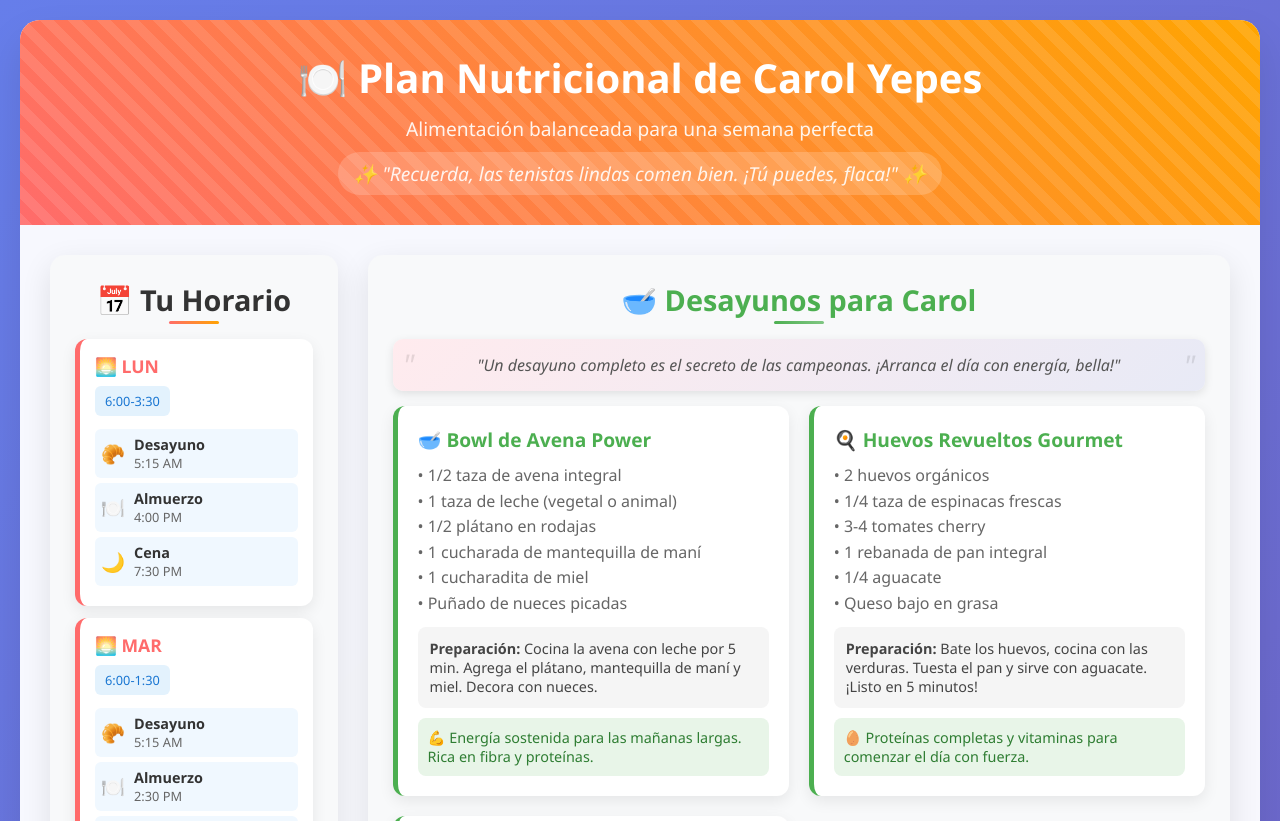
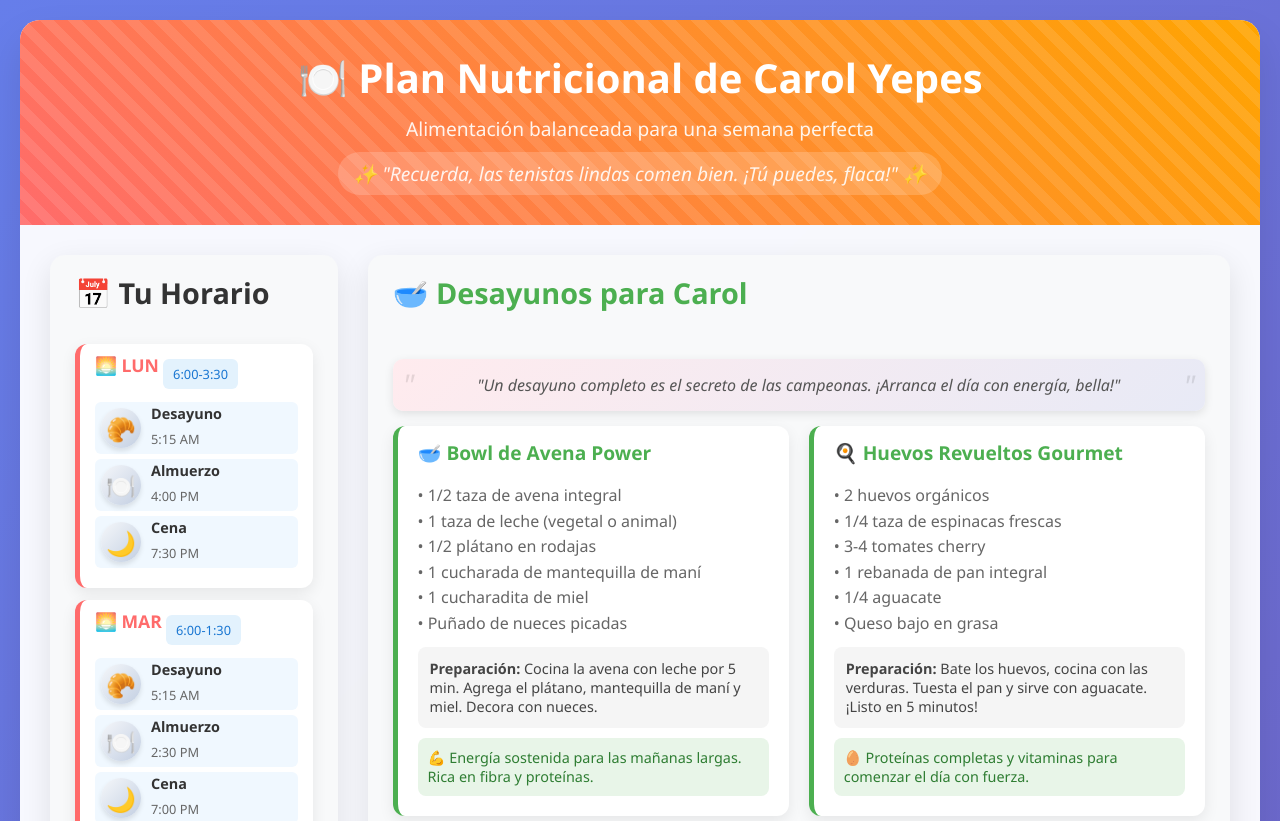
Before and after one commit to faruk501/flaca, a plain HTML site: page index.html in a window 1280 px wide. Shown: the top 821 px of the page. Drawn offline with Linux system fonts and the light colour scheme.

Commit message:
Update index.html

```diff
--- a/index.html
+++ b/index.html
@@ -64,6 +64,21 @@
             margin-bottom: 10px;
             position: relative;
             z-index: 1;
+            animation: popIn 1s ease-out forwards, float 5s ease-in-out 1s infinite;
+        }
+
+        @keyframes popIn {
+            0% {
+                transform: scale(0.8);
+                opacity: 0;
+            }
+            60% {
+                transform: scale(1.1);
+            }
+            100% {
+                transform: scale(1);
+                opacity: 1;
+            }
         }
 
         .header p {
@@ -125,18 +140,57 @@
             margin-bottom: 20px;
             text-align: center;
             position: relative;
+            overflow: hidden;
+            animation: slideIn 1s ease-out forwards;
+            transform-origin: left center;
         }
 
-        .section-title::after {
-            content: '';
-            position: absolute;
-            bottom: -5px;
-            left: 50%;
-            transform: translateX(-50%);
-            width: 50px;
-            height: 3px;
-            background: linear-gradient(45deg, #ff6b6b, #ffa500);
-            border-radius: 2px;
+        .section-title:hover {
+            animation: headShake 1.5s ease-in-out;
+        }
+
+        @keyframes slideIn {
+            0% {
+                transform: translateX(-20px);
+                opacity: 0;
+            }
+            100% {
+                transform: translateX(0);
+                opacity: 1;
+            }
+        }
+
+        @keyframes headShake {
+            0%, 100% { transform: translateX(0); }
+            10%, 30%, 50%, 70%, 90% { transform: translateX(-5px); }
+            20%, 40%, 60%, 80% { transform: translateX(5px); }
+        }
+
+        .breakfast-title {
+            color: #4caf50;
+            position: relative;
+            overflow: hidden;
+            animation: colorPulse 8s infinite alternate;
+        }
+
+        .lunch-title {
+            color: #ff9800;
+            position: relative;
+            overflow: hidden;
+            animation: colorPulse 8s 1s infinite alternate;
+        }
+
+        .dinner-title {
+            color: #9c27b0;
+            position: relative;
+            overflow: hidden;
+            animation: colorPulse 8s 2s infinite alternate;
+        }
+
+        @keyframes colorPulse {
+            0% { text-shadow: 0 0 5px rgba(255,255,255,0.5); }
+            50% { text-shadow: 0 0 15px rgba(255,255,255,0.8); }
+            100% { text-shadow: 0 0 5px rgba(255,255,255,0.5); }
         }
 
         .day-card {
@@ -162,6 +216,12 @@
             display: flex;
             align-items: center;
             gap: 8px;
+            animation: bobUpDown 3s ease infinite;
+        }
+
+        @keyframes bobUpDown {
+            0%, 100% { transform: translateY(0); }
+            50% { transform: translateY(-5px); }
         }
 
         .work-hours {
@@ -189,9 +249,23 @@
         }
 
         .meal-icon {
-            font-size: 1.2em;
-            margin-right: 8px;
-            width: 25px;
+            display: flex;
+            justify-content: center;
+            align-items: center;
+            font-size: 1.5rem;
+            width: 40px;
+            height: 40px;
+            border-radius: 50%;
+            background: linear-gradient(135deg, #f5f7fa, #c3cfe2);
+            margin-right: 10px;
+            box-shadow: 0 3px 5px rgba(0,0,0,0.1);
+            transition: transform 0.3s;
+            animation: bounce 2s infinite;
+        }
+
+        .meal-icon:hover {
+            transform: scale(1.3) rotate(15deg);
+            animation-play-state: paused;
         }
 
         .meal-info {
@@ -296,30 +370,6 @@
             color: #9c27b0;
         }
 
-        .breakfast-title {
-            color: #4caf50;
-        }
-
-        .lunch-title {
-            color: #ff9800;
-        }
-
-        .dinner-title {
-            color: #9c27b0;
-        }
-
-        .breakfast-title::after {
-            background: linear-gradient(45deg, #4caf50, #81c784);
-        }
-
-        .lunch-title::after {
-            background: linear-gradient(45deg, #ff9800, #ffb74d);
-        }
-
-        .dinner-title::after {
-            background: linear-gradient(45deg, #9c27b0, #ba68c8);
-        }
-
         @media (max-width: 1200px) {
             .content {
                 grid-template-columns: 1fr;
@@ -393,6 +443,77 @@
             font-style: italic;
             line-height: 1.6;
         }
+
+        /* Animación vertical para todos los títulos */
+h1, h2, h3, .section-title, .day-name, .meal-name, .recipe-name {
+    animation: floatUpDown 3s ease-in-out infinite;
+    display: inline-block;
+}
+
+/* Movimiento vertical suave */
+@keyframes floatUpDown {
+    0%, 100% { transform: translateY(0); }
+    50% { transform: translateY(-7px); }
+}
+
+/* Diferentes tiempos para que no todos se muevan al mismo tiempo */
+h1 {
+    animation-duration: 4s;
+}
+
+.section-title {
+    animation-duration: 3.5s;
+}
+
+.day-name {
+    animation-duration: 3.2s;
+}
+
+.meal-name {
+    animation-duration: 3.7s;
+}
+
+.recipe-name {
+    animation-duration: 3.3s;
+}
+
+/* Para que los títulos no interfieran con otros elementos cuando se mueven */
+.section-title, .day-name, .meal-name, .recipe-name {
+    position: relative;
+    z-index: 2;
+}
+
+/* Esto preserva las otras animaciones de los emojis que ya tenías */
+.section-title::first-letter,
+.day-name::first-letter,
+.recipe-name::first-letter,
+.benefits::first-letter,
+.meal-icon {
+    /* Las animaciones de los emojis se mantienen como estaban */
+    animation-name: bounce;
+}
+
+.dedication {
+    position: fixed;
+    bottom: 20px;
+    right: 20px;
+    font-size: 12px;
+    color: rgba(0,0,0,0.4);
+    font-style: italic;
+    background-color: rgba(255,255,255,0.7);
+    padding: 5px 10px;
+    border-radius: 20px;
+    box-shadow: 0 2px 5px rgba(0,0,0,0.1);
+    z-index: 999;
+    transform: rotate(-5deg);
+    transition: all 0.3s ease;
+}
+
+.dedication:hover {
+    transform: rotate(0deg) scale(1.1);
+    color: rgba(0,0,0,0.8);
+    box-shadow: 0 3px 10px rgba(0,0,0,0.2);
+}
     </style>
 </head>
 <body>
@@ -821,6 +942,10 @@
                 <p>"Tu fuerza no solo está en tus brazos, sino en cada elección que haces en tu mesa. ¡Sigue brillando!"</p>
             </div>
         </div>
+
+        <div class="dedication">
+            Para mi Rosemary Telesco xoxox ferek
+        </div>
     </div>
 </body>
 </html>
```
